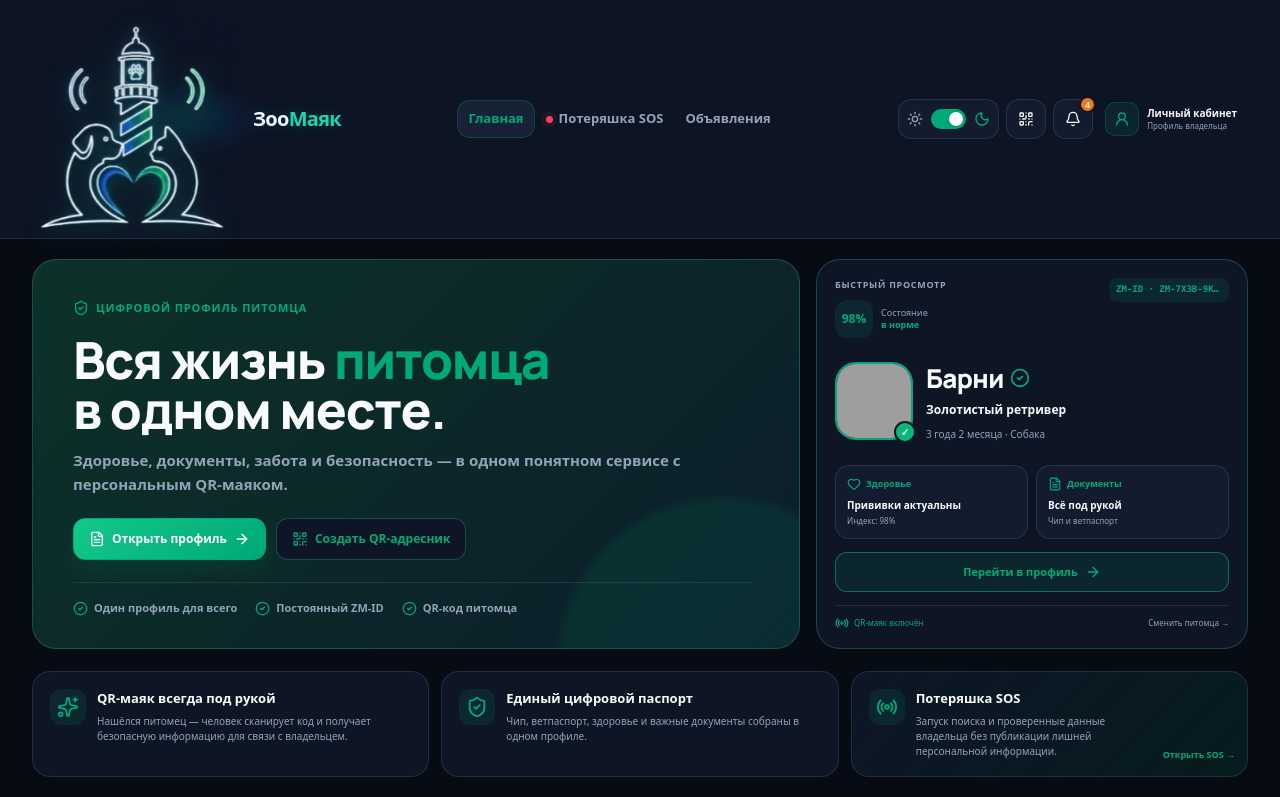
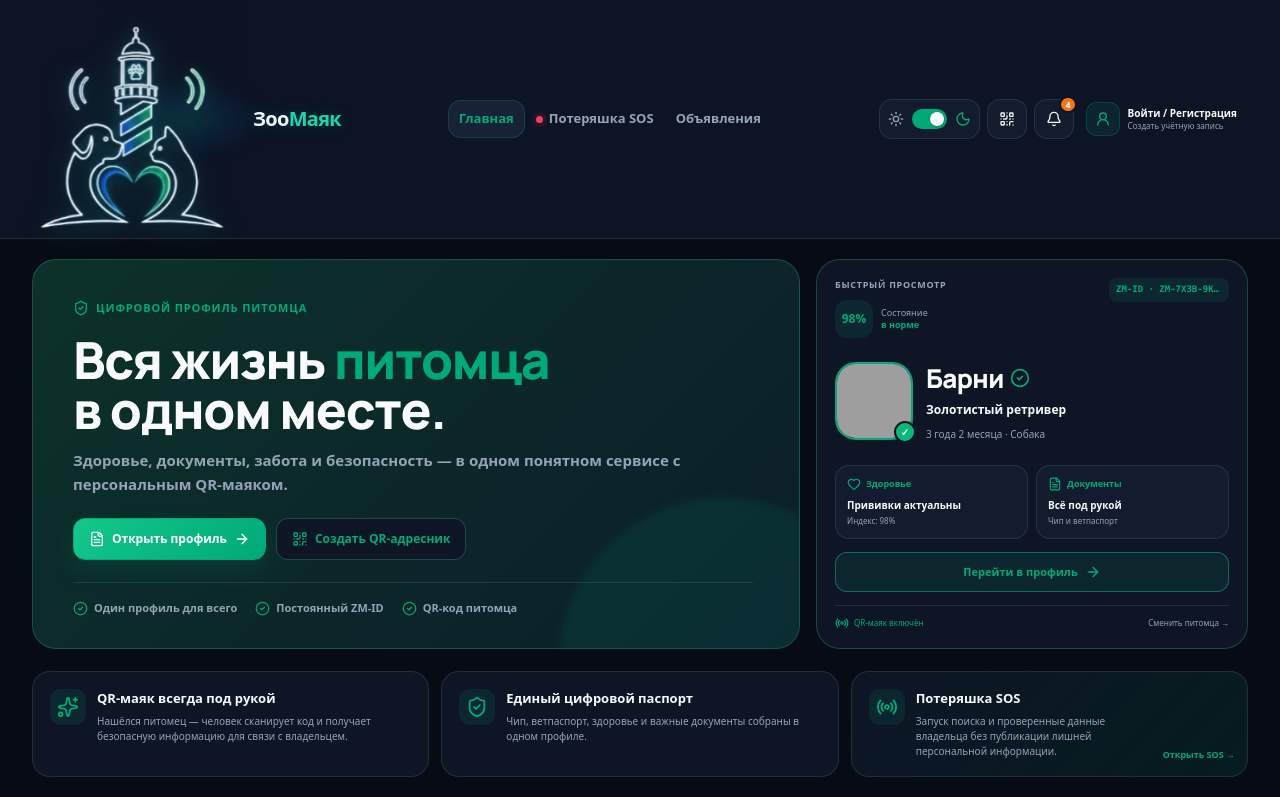
Before and after one commit to Kl80n/zoomayak2.0, a React (Vite) app: page / in a window 1280 px wide. Shown: the top 797 px of the page. Built offline with nearby package versions, Linux system fonts and the light colour scheme; grey boxes are pictures that could not be loaded; a web font is replaced by a local one.

Commit message:
Add files via upload

```diff
--- a/package.json
+++ b/package.json
@@ -1,7 +1,7 @@
 {
   "name": "zoomayak",
   "private": true,
-  "version": "8.4.3",
+  "version": "8.5.0",
   "type": "module",
   "scripts": {
     "dev": "vite --host 0.0.0.0",
--- a/src/App.tsx
+++ b/src/App.tsx
@@ -28,7 +28,73 @@ import { HomeMarketplacePreview } from './components/HomeMarketplacePreview';
 import { PetNews } from './components/PetNews';
 import { usePersistentState } from './storage';
 
+
+function AuthModal({
+  onClose,
+  onSuccess,
+}: {
+  onClose: () => void;
+  onSuccess: (name: string, email: string) => void;
+}) {
+  const [mode, setMode] = React.useState<'register' | 'login'>('register');
+  const [name, setName] = React.useState('');
+  const [email, setEmail] = React.useState('');
+  const [password, setPassword] = React.useState('');
+  const [error, setError] = React.useState('');
+
+  const submit = (e: React.FormEvent) => {
+    e.preventDefault();
+    setError('');
+    if (!email || !password || (mode === 'register' && !name)) {
+      setError('Заполните все поля');
+      return;
+    }
+    if (password.length < 6) {
+      setError('Пароль должен содержать минимум 6 символов');
+      return;
+    }
+    const displayName = mode === 'register'
+      ? name.trim()
+      : (localStorage.getItem('zoomayak_account_name') || email.split('@')[0]);
+    localStorage.setItem('zoomayak_account_logged_in', '1');
+    localStorage.setItem('zoomayak_account_name', displayName);
+    localStorage.setItem('zoomayak_account_email', email);
+    onSuccess(displayName, email);
+    onClose();
+  };
+
+  return (
+    <div className="auth-modal-backdrop" onClick={onClose}>
+      <section className="auth-modal" onClick={e => e.stopPropagation()} role="dialog" aria-modal="true">
+        <button className="auth-close" onClick={onClose} aria-label="Закрыть">×</button>
+        <div className="auth-brand">Зоо<span>Маяк</span></div>
+        <div className="auth-kicker">{mode === 'register' ? 'ЛИЧНЫЙ КАБИНЕТ' : 'ВХОД В АККАУНТ'}</div>
+        <h2>{mode === 'register' ? 'Создать учётную запись' : 'С возвращением'}</h2>
+        <p>Ваши питомцы, документы, здоровье и напоминания — в одном личном кабинете.</p>
+        <form onSubmit={submit} className="auth-form">
+          {mode === 'register' && (
+            <label><span>Имя</span><div className="auth-input"><UserRound/><input value={name} onChange={e=>setName(e.target.value)} placeholder="Ваше имя" /></div></label>
+          )}
+          <label><span>E-mail</span><div className="auth-input"><Mail/><input type="email" value={email} onChange={e=>setEmail(e.target.value)} placeholder="name@example.ru" /></div></label>
+          <label><span>Пароль</span><div className="auth-input"><LockKeyhole/><input type="password" value={password} onChange={e=>setPassword(e.target.value)} placeholder="Минимум 6 символов" /></div></label>
+          {error && <div className="auth-error">{error}</div>}
+          <button className="auth-submit" type="submit">{mode === 'register' ? 'Создать аккаунт' : 'Войти'}</button>
+        </form>
+        <button className="auth-switch" onClick={() => { setError(''); setMode(mode === 'register' ? 'login' : 'register'); }}>
+          {mode === 'register' ? 'Уже есть аккаунт? Войти →' : 'Нет аккаунта? Зарегистрироваться →'}
+        </button>
+        <div className="auth-note">MVP: данные аккаунта сохраняются локально в браузере. Настоящую серверную авторизацию подключим отдельным backend-этапом.</div>
+      </section>
+    </div>
+  );
+}
+
+
 export default function App() {
+  const [authOpen, setAuthOpen] = useState(false);
+  const [accountLoggedIn, setAccountLoggedIn] = useState(() => localStorage.getItem('zoomayak_account_logged_in') === '1');
+  const [accountName, setAccountName] = useState(() => localStorage.getItem('zoomayak_account_name') || 'Личный кабинет');
+
   const publicMatch = window.location.pathname.match(/^\/qr\/([^/]+)/i);
   if (publicMatch) {
     const publicId = decodeURIComponent(publicMatch[1]).toLowerCase();
@@ -53,6 +119,15 @@ export default function App() {
   const [isAddPetOpen, setIsAddPetOpen] = useState(false);
   const [isScanModalOpen, setIsScanModalOpen] = useState(false);
   const [isSOSModalOpen, setIsSOSModalOpen] = useState(false);
+
+  const handleLogout = () => {
+    localStorage.removeItem('zoomayak_account_logged_in');
+    localStorage.removeItem('zoomayak_account_name');
+    localStorage.removeItem('zoomayak_account_email');
+    setAccountLoggedIn(false);
+    setAccountName('Личный кабинет');
+    setActiveTab('home');
+  };
 
   // Handlers
   const handleSelectPet = (pet: Pet) => setSelectedPetId(pet.id);
@@ -121,6 +196,10 @@ export default function App() {
         onOpenScanModal={() => setIsScanModalOpen(true)}
         onOpenSOS={() => setIsSOSModalOpen(true)}
         onOpenAccount={() => setActiveTab('account')}
+        accountLoggedIn={accountLoggedIn}
+        accountName={accountName}
+        onOpenAuth={() => setAuthOpen(true)}
+        onLogout={handleLogout}
         notificationCount={uncompletedRemindersCount}
         theme={theme}
         onToggleTheme={toggleTheme}
@@ -218,6 +297,16 @@ export default function App() {
         pets={pets}
         onAddAlert={handleAddLostAlert}
       />
+      {authOpen && (
+        <AuthModal
+          onClose={() => setAuthOpen(false)}
+          onSuccess={(name) => {
+            setAccountLoggedIn(true);
+            setAccountName(name);
+            setActiveTab('account');
+          }}
+        />
+      )}
     </div>
   );
 }
--- a/src/components/Header.tsx
+++ b/src/components/Header.tsx
@@ -1,6 +1,6 @@
 import React, { useState } from 'react';
 import { ZoomayakLogo } from './ZoomayakLogo';
-import { Bell, QrCode, CheckCircle2, Sun, Moon, UserRound } from 'lucide-react';
+import { Bell, QrCode, CheckCircle2, Sun, Moon, UserRound, LogIn, LogOut, Mail, LockKeyhole } from 'lucide-react';
 import { Pet, ActiveNavTab } from '../types';
 
 export type ThemeMode = 'light' | 'dark';
@@ -16,6 +16,10 @@ interface HeaderProps {
   onOpenScanModal: () => void;
   onOpenSOS: () => void;
   onOpenAccount: () => void;
+  accountLoggedIn: boolean;
+  accountName: string;
+  onOpenAuth: () => void;
+  onLogout: () => void;
   notificationCount: number;
   theme: ThemeMode;
   onToggleTheme: () => void;
@@ -30,6 +34,7 @@ const navItems: Array<{ id: ActiveNavTab; label: string }> = [
 export const Header: React.FC<HeaderProps> = ({
   pets, selectedPet, onSelectPet, activeTab, setActiveTab, onOpenAddPet,
   onOpenPassport, onOpenScanModal, onOpenSOS, onOpenAccount,
+  accountLoggedIn, accountName, onOpenAuth, onLogout,
   notificationCount, theme, onToggleTheme,
 }) => {
   const [petDropdownOpen, setPetDropdownOpen] = useState(false);
@@ -71,15 +76,31 @@ export const Header: React.FC<HeaderProps> = ({
             </div>}
           </div>
 
-          <button onClick={() => setActiveTab('account')} className={`account-header-button ${activeTab === 'account' ? 'is-active' : ''}`} aria-label="Открыть личный кабинет" title="Личный кабинет">
-            <span className="account-header-icon"><UserRound className="w-4 h-4" /></span>
-            <span className="hidden lg:block text-left leading-tight"><strong>Личный кабинет</strong><small>Профиль владельца</small></span>
-          </button>
+          <div className="header-account-wrap">
+            <button
+              onClick={() => accountLoggedIn ? setActiveTab('account') : onOpenAuth()}
+              className={`account-header-button ${activeTab === 'account' ? 'is-active' : ''}`}
+              aria-label={accountLoggedIn ? 'Открыть личный кабинет' : 'Войти или зарегистрироваться'}
+              title={accountLoggedIn ? 'Личный кабинет' : 'Войти / Регистрация'}
+            >
+              <span className="account-header-icon"><UserRound className="w-4 h-4" /></span>
+              <span className="hidden lg:block text-left leading-tight">
+                <strong>{accountLoggedIn ? accountName : 'Войти / Регистрация'}</strong>
+                <small>{accountLoggedIn ? 'Личный кабинет' : 'Создать учётную запись'}</small>
+              </span>
+            </button>
+            {accountLoggedIn && (
+              <div className="account-header-menu">
+                <button onClick={() => setActiveTab('account')}><UserRound className="w-4 h-4" /> Открыть ЛК</button>
+                <button onClick={onLogout}><LogOut className="w-4 h-4" /> Выйти</button>
+              </div>
+            )}
+          </div>
         </div>
       </div>
 
       <div className="mobile-tools xl:hidden max-w-[1400px] mx-auto px-4 pt-2 flex items-center justify-between gap-2">
-        <button onClick={() => setActiveTab('account')} className={`mobile-account-button ${activeTab === 'account' ? 'is-active' : ''}`}><span className="account-header-icon"><UserRound className="w-4 h-4" /></span><span>Личный кабинет</span></button>
+        <button onClick={() => accountLoggedIn ? setActiveTab('account') : onOpenAuth()} className={`mobile-account-button ${activeTab === 'account' ? 'is-active' : ''}`}><span className="account-header-icon"><UserRound className="w-4 h-4" /></span><span>{accountLoggedIn ? 'Личный кабинет' : 'Войти / Регистрация'}</span></button>
         <div className="flex items-center gap-1 shrink-0">
           <button onClick={onToggleTheme} className="mobile-theme-button" aria-label="Переключить тему">{theme === 'dark' ? <Sun className="w-4 h-4" /> : <Moon className="w-4 h-4" />}</button>
           <button onClick={onOpenScanModal} className="mobile-theme-button" aria-label="Сканировать QR"><QrCode className="w-4 h-4" /></button>
--- a/src/index.css
+++ b/src/index.css
@@ -590,3 +590,24 @@ html, body, #root { max-width: 100%; overflow-x: hidden; }
   background: radial-gradient(ellipse, rgba(0, 212, 175, .16) 0%, rgba(0, 126, 255, .08) 44%, transparent 74%);
   filter: blur(8px);
 }
+
+
+/* v8.5.0 — account / registration */
+.header-account-wrap{position:relative}
+.account-header-menu{position:absolute;right:0;top:calc(100% + 8px);min-width:190px;padding:8px;border:1px solid rgba(0,210,180,.25);border-radius:14px;background:#0d1627;box-shadow:0 20px 50px rgba(0,0,0,.42);z-index:60}
+.account-header-menu button{width:100%;display:flex;align-items:center;gap:9px;padding:10px 12px;border:0;background:transparent;color:#eaf5fb;border-radius:9px;text-align:left;cursor:pointer}
+.account-header-menu button:hover{background:rgba(0,210,180,.10)}
+.auth-modal-backdrop{position:fixed;inset:0;z-index:100;display:grid;place-items:center;padding:20px;background:rgba(1,7,15,.72);backdrop-filter:blur(9px)}
+.auth-modal{position:relative;width:min(460px,100%);padding:30px;border:1px solid rgba(0,220,180,.28);border-radius:24px;background:#0d1728;color:#f4fbff;box-shadow:0 30px 100px rgba(0,0,0,.58)}
+.auth-close{position:absolute;right:14px;top:9px;border:0;background:none;color:#91a4b8;font-size:29px;cursor:pointer}
+.auth-brand{font-size:25px;font-weight:900}.auth-brand span{color:#00cfa7}
+.auth-kicker{margin-top:18px;color:#00cfa7;font-size:11px;font-weight:800;letter-spacing:.12em}
+.auth-modal h2{font-size:29px;margin:7px 0 8px}.auth-modal>p{margin:0 0 20px;color:#8ea2b8;line-height:1.5}
+.auth-form{display:grid;gap:13px}.auth-form label{display:grid;gap:6px;color:#b9c8d7;font-size:13px}
+.auth-input{display:flex;align-items:center;gap:8px;border:1px solid #27394e;border-radius:11px;background:#091321;padding:0 12px}
+.auth-input:focus-within{border-color:#00cfa7}.auth-input svg{width:16px;color:#00cfa7}
+.auth-input input{width:100%;box-sizing:border-box;padding:12px 0;border:0;outline:0;background:transparent;color:#fff}
+.auth-submit{border:0;border-radius:12px;padding:13px;background:linear-gradient(135deg,#00cfa7,#00a9c7);color:#031019;font-weight:900;cursor:pointer}
+.auth-switch{margin-top:14px;border:0;background:none;color:#00d4ad;cursor:pointer}
+.auth-error{color:#ff7890;font-size:13px}.auth-note{margin-top:17px;padding-top:14px;border-top:1px solid rgba(255,255,255,.07);color:#647a90;font-size:11px;line-height:1.45}
+@media(max-width:700px){.auth-modal{padding:24px}.auth-modal h2{font-size:24px}.account-header-menu{right:-8px}}
```
Also changed, not shown: 1 other file (tests, documents, lock files or other folders).
